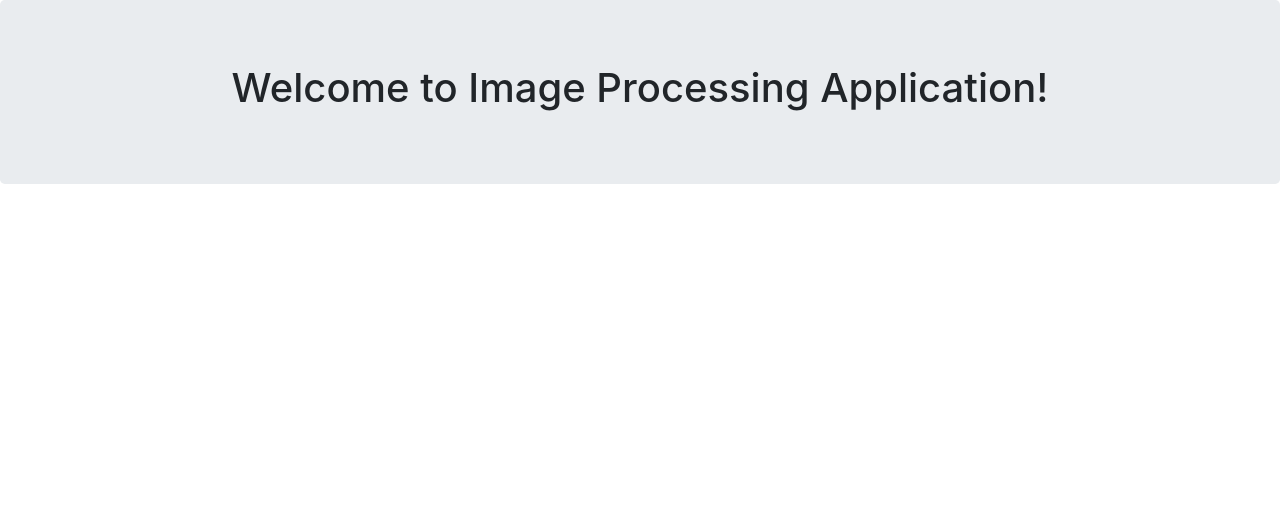
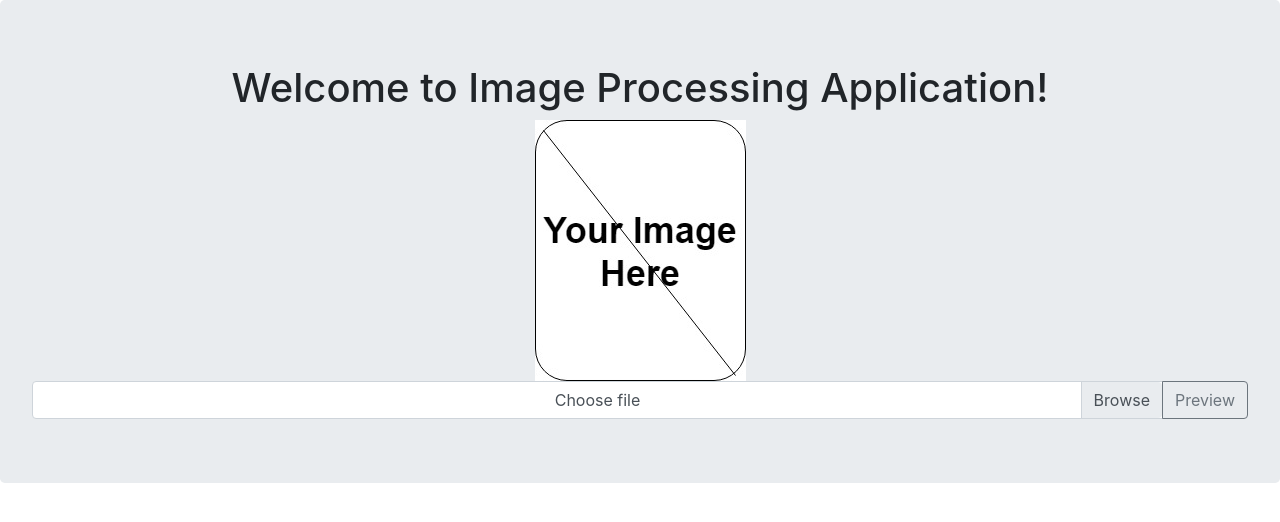
Before and after one commit to adityaalifn/CSH483-Digital-Image-Processing, a Flask app: page / in a window 1280 px wide. Shown: the part 56-578 px from the top of the page. Run offline with Flask 2, Linux system fonts and the light colour scheme; some libraries are stand-ins or nearby versions.

Commit message:
home ready

```diff
--- a/app.py
+++ b/app.py
@@ -2,9 +2,11 @@ from flask import Flask, render_template
 
 app = Flask(__name__)
 
-@app.route("/")
+
+@app.route("/", methods = ["post", "get"])
 def index():
     return render_template("home.html")
 
+
 if __name__ == "__main__":
     app.run(debug=True)
--- a/templates/home.html
+++ b/templates/home.html
@@ -1,7 +1,17 @@
-{% extends "layout.html" %}
-
-{% block body %}
+{% extends "layout.html" %} {% block body %}
 <div class="jumbotron text-center">
     <h1>Welcome to Image Processing Application!</h1>
+    <img src="{{ url_for('static', filename='img/image_here.jpg') }}" alt="image here">
+    <form action="http://localhost:5000/preview" method="post">
+        <div class="input-group">
+            <div class="custom-file">
+                <input type="file" class="custom-file-input" id="inputGroupFile04">
+                <label class="custom-file-label" for="inputGroupFile04">Choose file</label>
+            </div>
+            <div class="input-group-append">
+                <button type="submit" class="btn btn-outline-secondary">Preview</button>
+            </div>
+        </div>
+    </form>
 </div>
 {% endblock %}
--- a/templates/layout.html
+++ b/templates/layout.html
@@ -9,7 +9,7 @@
     <link rel="stylesheet" href="https://maxcdn.bootstrapcdn.com/bootstrap/4.0.0/css/bootstrap.min.css">
 </head>
 
-<body>
+<body >
     {% include "includes/_navbar.html" %}
     <div class="container"></div>
     {% block body %} {% endblock %}
```
Also changed, not shown: static/img/image_here.jpg (added).
